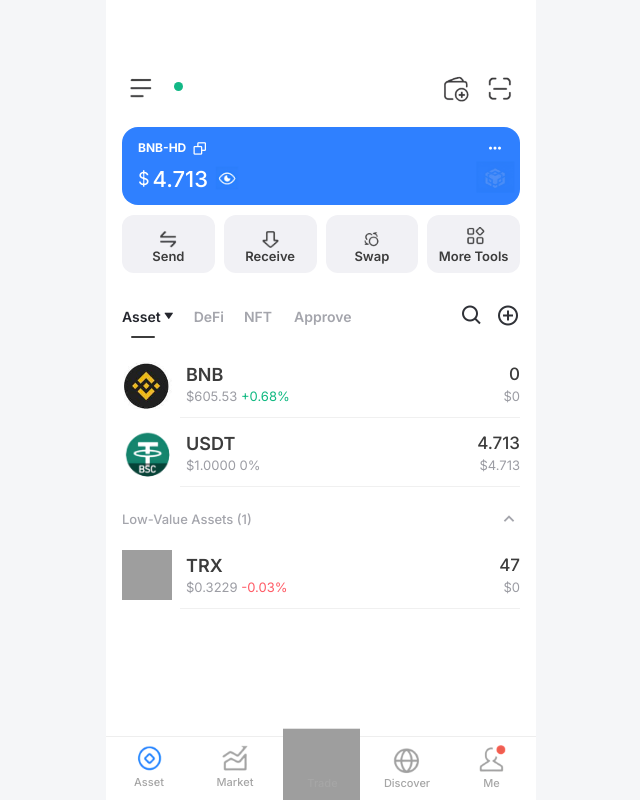
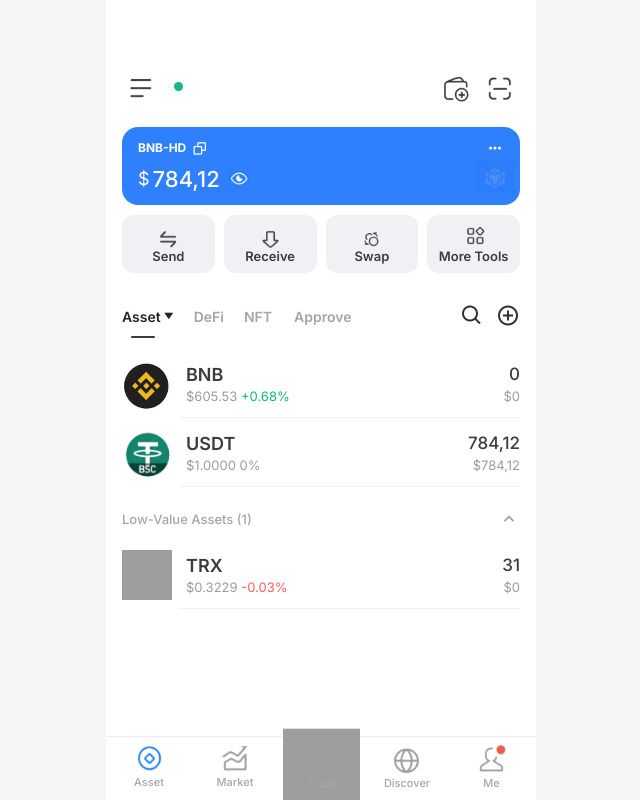
Before and after one commit to tallonagency2-ui/crypto-wallet-tokenpocket1-main-, a plain HTML site: page index.html in a window 1280 px wide. Shown: the whole page, without its empty margins (319-959 px from the left). Drawn offline with nearby package versions, Linux system fonts and the light colour scheme; grey boxes are pictures that could not be loaded.

Commit message:
Update index.html

```diff
--- a/index.html
+++ b/index.html
@@ -114,7 +114,7 @@
 
                 <div class="balance-main">
                     <span>$</span>
-                    <strong>4.713</strong>
+                    <strong>784,12</strong>
                     <div class="img-eye">
                             <img src="img/images/eye.png" class="icon-eye">
                     </div>
@@ -199,12 +199,12 @@
                         <div class="token-info">
                             <div class="token-row">
                                 <h3>USDT</h3>
-                                <strong>4.713</strong>
+                                <strong>784,12</strong>
                             </div>
 
                             <div class="token-row">
                                 <p>$1.0000 <span>0%</span></p>
-                                <p>$4.713</p>
+                                <p>$784,12</p>
                             </div>
                         </div>
                     </a>
@@ -224,7 +224,7 @@
                         <div class="token-info">
                             <div class="token-row">
                                 <h3>TRX</h3>
-                                <strong>47</strong>
+                                <strong>31</strong>
                             </div>
 
                             <div class="token-row">
```
